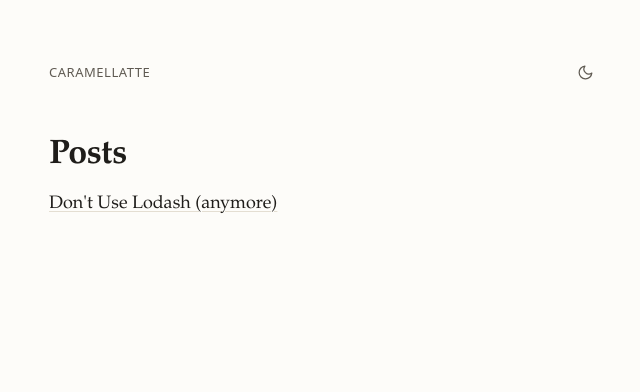
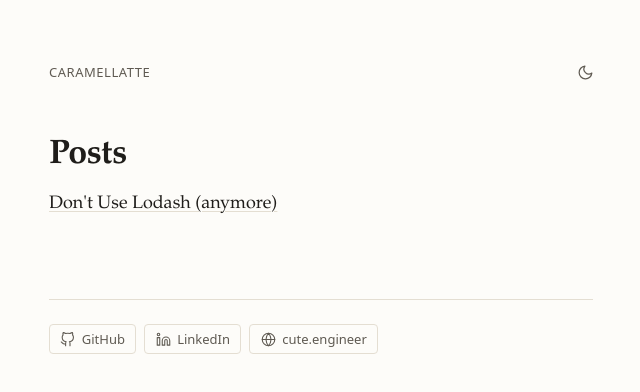
Before and after one commit to kranners/caramellatte, an Astro site: page / in a window 1280 px wide. Shown: the whole page, without its empty margins (319-959 px from the left). Built offline with nearby package versions, Linux system fonts and the light colour scheme; Astro itself is replaced by a stand-in of ours.

Commit message:
Add footer links

```diff
--- a/src/layouts/Base.astro
+++ b/src/layouts/Base.astro
@@ -60,5 +60,35 @@ const { title, description } = Astro.props;
       </button>
     </header>
     <main><slot /></main>
+    <footer class="colophon">
+      <a href="https://github.com/kranners">
+        <svg viewBox="0 0 24 24" fill="none" stroke="currentColor"
+             stroke-width="1.75" stroke-linecap="round" stroke-linejoin="round"
+             aria-hidden="true">
+          <path d="M9 19c-5 1.5-5-2.5-7-3m14 6v-3.87a3.37 3.37 0 0 0-.94-2.61c3.14-.35 6.44-1.54 6.44-7A5.44 5.44 0 0 0 20 4.77 5.07 5.07 0 0 0 19.91 1S18.73.65 16 2.48a13.38 13.38 0 0 0-7 0C6.27.65 5.09 1 5.09 1A5.07 5.07 0 0 0 5 4.77a5.44 5.44 0 0 0-1.5 3.78c0 5.42 3.3 6.61 6.44 7A3.37 3.37 0 0 0 9 18.13V22" />
+        </svg>
+        GitHub
+      </a>
+      <a href="https://www.linkedin.com/in/aajrp/">
+        <svg viewBox="0 0 24 24" fill="none" stroke="currentColor"
+             stroke-width="1.75" stroke-linecap="round" stroke-linejoin="round"
+             aria-hidden="true">
+          <path d="M16 8a6 6 0 0 1 6 6v7h-4v-7a2 2 0 0 0-4 0v7h-4v-7a6 6 0 0 1 6-6z" />
+          <rect x="2" y="9" width="4" height="12" />
+          <circle cx="4" cy="4" r="2" />
+        </svg>
+        LinkedIn
+      </a>
+      <a href="https://cute.engineer">
+        <svg viewBox="0 0 24 24" fill="none" stroke="currentColor"
+             stroke-width="1.75" stroke-linecap="round" stroke-linejoin="round"
+             aria-hidden="true">
+          <circle cx="12" cy="12" r="10" />
+          <path d="M2 12h20" />
+          <path d="M12 2a15.3 15.3 0 0 1 4 10 15.3 15.3 0 0 1-4 10 15.3 15.3 0 0 1-4-10 15.3 15.3 0 0 1 4-10z" />
+        </svg>
+        cute.engineer
+      </a>
+    </footer>
   </body>
 </html>
--- a/src/styles/editorial.css
+++ b/src/styles/editorial.css
@@ -163,6 +163,31 @@ pre code {
 .posts a { color: var(--ink); text-decoration-color: var(--rule); }
 .posts a:hover { color: var(--accent); text-decoration-color: currentColor; }
 
+/* ---- Colophon ------------------------------------------------------- */
+
+.colophon {
+  margin-top: 5rem;
+  padding-top: 1.5rem;
+  border-top: 1px solid var(--rule);
+  display: flex;
+  flex-wrap: wrap;
+  gap: .5rem;
+}
+.colophon a {
+  display: inline-flex;
+  align-items: center;
+  gap: .4rem;
+  padding: .4rem .65rem;
+  border: 1px solid var(--rule);
+  border-radius: 4px;
+  color: var(--ink-soft);
+  text-decoration: none;
+  font: 500 .8125rem/1 var(--font-ui);
+}
+.colophon a:hover { color: var(--accent); border-color: currentColor; }
+/* Explicit size beats the fluid `svg { height: auto }` rule above. */
+.colophon svg { width: .9375rem; height: .9375rem; display: block; }
+
 /* ---- Small screens --------------------------------------------------- */
 
 @media (max-width: 40rem) {
```
